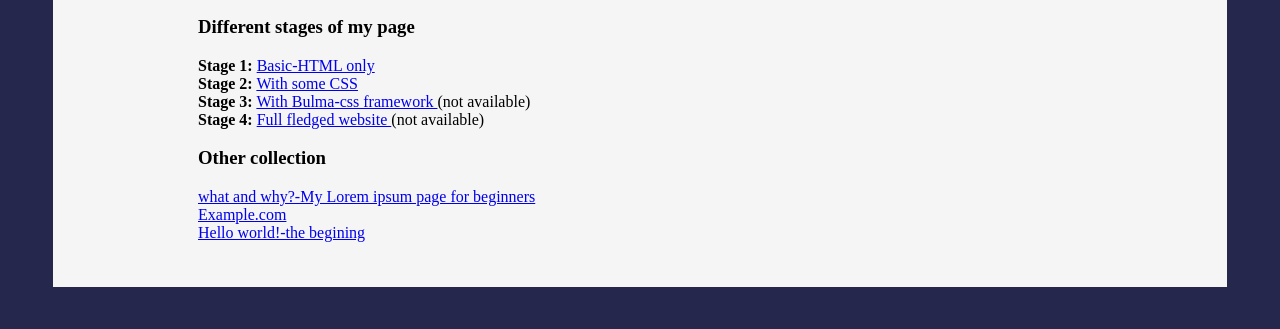
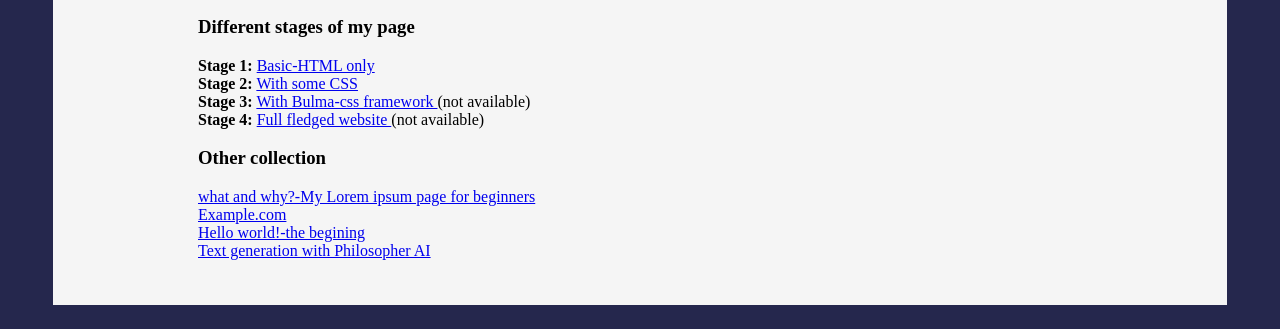
Before and after one commit to abisheksriram/cweb, a plain HTML site: page myweb/resources.html in a window 1280 px wide. Shown: the part 352-681 px from the top of the page. Drawn offline with Linux system fonts and the light colour scheme.

Commit message:
Updated resource.html with AI link
Added philosopher AI link

```diff
--- a/myweb/resources.html
+++ b/myweb/resources.html
@@ -40,7 +40,8 @@
                 <a href="underconstruction.html"> what and why?-My Lorem ipsum page for beginners             </a><br>
                 <a href="https://www.example.com"> Example.com                          </a><br>
                 <a href="underconstruction.html"> Hello world!-the begining                                  </a><br>
-        </div>
+                <a href="https://philosopherai.com"> Text generation with Philosopher AI </a></br>
+          </div>
          </div>
 
                 <footer>
```
